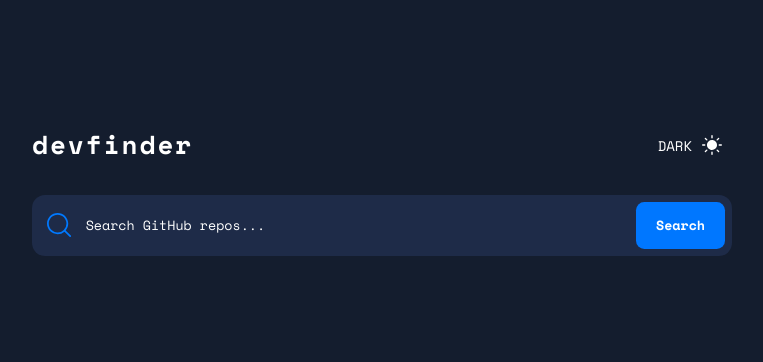
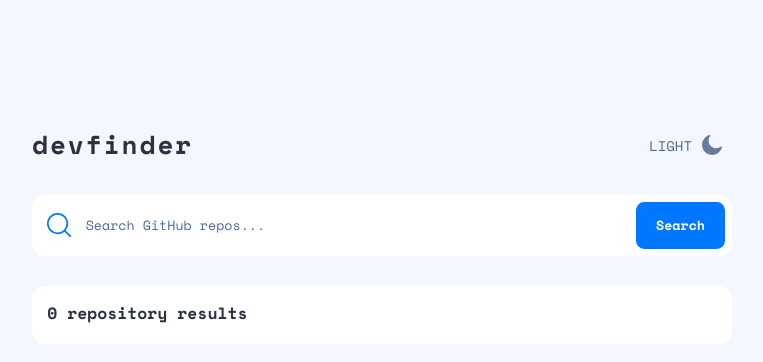
Before and after one commit to megahoma/github-repository-search, a React (Create React App) app: page / in a window 1280 px wide. Shown: the top 362 px of the page, without its empty margins (258-1021 px from the left). Built offline with nearby package versions, Linux system fonts and the light colour scheme.

Commit message:
added ReposList

```diff
--- a/src/App.tsx
+++ b/src/App.tsx
@@ -10,10 +10,11 @@ import dark from './styles/themes/dark'
 import Notification from './components/Notification'
 import Header from './components/Header'
 import SearchBar from './components/SearchBar'
+import ReposList from './components/ReposList'
 
 const App = (): JSX.Element => {
   const dispatch = useDispatch()
-  const [theme, setTheme] = React.useState<DefaultTheme>(dark)
+  const [theme, setTheme] = React.useState<DefaultTheme>(light)
 
   const toggleTheme = () => {
     setTheme(theme.title === 'light' ? dark : light)
@@ -32,6 +33,7 @@ const App = (): JSX.Element => {
         <Notification />
         <Header toggleTheme={toggleTheme} titleTheme={theme.title} />
         <SearchBar />
+        <ReposList />
       </ThemeProvider>
     </React.Fragment>
   )
--- /dev/null
+++ b/src/components/ReposList/index.tsx
@@ -0,0 +1,32 @@
+import React from 'react'
+import { useSelector } from 'react-redux'
+import { RootState } from '../../types'
+
+import { Item } from './item'
+import { Container, Title } from './styles'
+
+const ReposList = (): JSX.Element => {
+  const repos = useSelector((state: RootState) => state.repos)
+
+  return (
+    <React.Fragment>
+      <Container>
+        <Title>
+          {repos.total_count.toLocaleString('en-IN')} repository results
+        </Title>
+
+        {repos.items.length > 0 ? (
+          <React.Fragment>
+            {repos.items.map((item) => (
+              <Item key={item.full_name} data={item} />
+            ))}
+          </React.Fragment>
+        ) : (
+          <React.Fragment></React.Fragment>
+        )}
+      </Container>
+    </React.Fragment>
+  )
+}
+
+export default ReposList
--- /dev/null
+++ b/src/components/ReposList/item.tsx
@@ -0,0 +1,79 @@
+import React from 'react'
+import { IRepository } from '../../types'
+
+import {
+  ItemContainer,
+  BookIcon,
+  Content,
+  FullName,
+  Link,
+  Description,
+  TopicsContainer,
+  TopicsItem,
+  OtherContainer,
+  LanguageContainer,
+  LanguageIcon,
+  StarContainer,
+  StarIcon,
+} from './styles'
+
+interface Props {
+  data: IRepository
+}
+
+const Item: React.FC<Props> = ({ data }) => {
+  return (
+    <ItemContainer>
+      <BookIcon />
+      <Content>
+        <FullName>
+          <Link>{data.full_name}</Link>
+        </FullName>
+        {data.description !== null ? (
+          <Description>
+            {data.description.substring(0, 100)}
+            {data.description.length > 100 ? '...' : ''}
+          </Description>
+        ) : (
+          <React.Fragment></React.Fragment>
+        )}
+
+        {data.topics.length > 0 ? (
+          <TopicsContainer>
+            {data.topics.map((item, i) => (
+              <TopicsItem key={i}>{item}</TopicsItem>
+            ))}
+          </TopicsContainer>
+        ) : (
+          <React.Fragment></React.Fragment>
+        )}
+
+        <OtherContainer>
+          {data.stargazers_count > 0 ? (
+            <StarContainer>
+              <StarIcon />
+              {data.stargazers_count > 9999
+                ? `${Math.round(data.stargazers_count / 1000)}k`
+                : data.stargazers_count}
+            </StarContainer>
+          ) : (
+            <React.Fragment></React.Fragment>
+          )}
+
+          {data.language !== null ? (
+            <React.Fragment>
+              <LanguageContainer>
+                <LanguageIcon />
+                {data.language}
+              </LanguageContainer>
+            </React.Fragment>
+          ) : (
+            <React.Fragment></React.Fragment>
+          )}
+        </OtherContainer>
+      </Content>
+    </ItemContainer>
+  )
+}
+
+export { Item }
--- /dev/null
+++ b/src/components/ReposList/styles.ts
@@ -0,0 +1,111 @@
+import styled from 'styled-components'
+
+export const Container = styled.div`
+  width: 90%;
+  margin: 30px auto 50px auto;
+  padding: 0.5em;
+  display: flex;
+  justify-content: space-between;
+  flex-wrap: nowrap;
+  flex-direction: column;
+  align-items: flex-start;
+
+  border-radius: 0.938em;
+  background: ${(props) => props.theme.colors.backgroundColorContent};
+  color: ${(props) => props.theme.colors.textHeader};
+
+  @media (min-width: 1024px) {
+    width: 50em;
+  }
+`
+export const Title = styled.h3`
+  width: 100%;
+  padding: 0.5em 0.5em 12px 0.5em;
+`
+
+export const ItemContainer = styled.div`
+  width: 100%;
+  padding: 24px 0;
+  display: flex;
+  border-top: 1px solid #6a737d;
+`
+export const BookIcon = styled.div`
+  width: 24px;
+  height: 24px;
+  min-width: 24px;
+  margin-right: 8px;
+
+  background-image: url(./images/icon-book.svg);
+  background-repeat: no-repeat;
+  background-position: center;
+`
+export const Content = styled.div``
+export const FullName = styled.h3`
+  color: ${(props) => props.theme.colors.text};
+  font-weight: 300;
+`
+export const Link = styled.a`
+  color: ${(props) => props.theme.colors.primary};
+`
+export const Description = styled.p``
+
+export const TopicsContainer = styled.div`
+  display: flex;
+  flex-wrap: wrap;
+  align-items: center;
+
+  margin: 5px 0;
+`
+export const TopicsItem = styled.div`
+  margin: 2px 5px 5px 0;
+  padding: 3px 7px;
+  border-radius: 2em;
+  background-color: ${(props) => props.theme.colors.backgroundColorTopics};
+
+  color: ${(props) => props.theme.colors.textTopics};
+  font-weight: 500;
+
+  cursor: pointer;
+  &:hover {
+    background-color: ${(props) =>
+      props.theme.colors.backgroundColorHoverTopics};
+    color: ${(props) => props.theme.colors.textHoverTopics};
+  }
+`
+
+export const OtherContainer = styled.div`
+  display: flex;
+  flex-wrap: wrap;
+  align-items: center;
+
+  margin: 5px 0;
+`
+export const StarContainer = styled.div`
+  display: flex;
+  flex-wrap: wrap;
+  align-items: center;
+  margin-right: 25px;
+`
+export const StarIcon = styled.div`
+  width: 24px;
+  height: 24px;
+  margin-right: 5px;
+
+  background-image: url(./images/icon-star.svg);
+  background-repeat: no-repeat;
+  background-position: center;
+`
+
+export const LanguageContainer = styled.div`
+  display: flex;
+  flex-wrap: wrap;
+  align-items: center;
+  margin-right: 25px;
+`
+export const LanguageIcon = styled.div`
+  width: 14px;
+  height: 14px;
+  border-radius: 50%;
+  background: #f1e05a;
+  margin-right: 5px;
+`
--- a/src/components/SearchBar/styles.ts
+++ b/src/components/SearchBar/styles.ts
@@ -9,7 +9,7 @@ export const Container = styled.div`
   align-items: center;
 
   border-radius: 0.938em;
-  background: ${(props) => props.theme.colors.backgroundColorSearch};
+  background: ${(props) => props.theme.colors.backgroundColorContent};
 
   @media (min-width: 1024px) {
     width: 50em;
@@ -29,7 +29,7 @@ export const Input = styled.input`
   flex: 1 1 auto;
   margin-left: 0.5em;
   margin-right: 0.5em;
-  background-color: ${(props) => props.theme.colors.backgroundColorSearch};
+  background-color: ${(props) => props.theme.colors.backgroundColorContent};
 
   color: ${(props) => props.theme.colors.text};
 
--- a/src/ducks/actions/ReposAction.ts
+++ b/src/ducks/actions/ReposAction.ts
@@ -22,7 +22,7 @@ const setRepos = (
           full_name: item.full_name,
           description: item.description,
           html_url: item.html_url,
-          topics: item.topics,
+          topics: item.topics === null ? [] : item.topics,
           stargazers_count: item.stargazers_count,
           language: item.language,
           updated_at: item.updated_at,
--- a/src/styles/themes/dark.ts
+++ b/src/styles/themes/dark.ts
@@ -3,11 +3,16 @@ export default {
 
   iconSwitch: './images/icon-sun.svg',
   colors: {
-    backgroundColor: 'hsl(220, 40%, 13%);',
-    backgroundColorSearch: 'hsl(222, 41%, 20%)',
+    backgroundColor: 'hsl(220, 40%, 13%)',
+    backgroundColorContent: 'hsl(222, 41%, 20%)',
     text: 'hsl(0, 0%, 100%)',
     textHeader: 'hsl(0, 0%, 100%)',
-    primary: 'hsl(212, 100%, 50%);',
+    primary: 'hsl(212, 100%, 50%)',
     secondary: 'hsl(0, 0%, 100%)',
+
+    backgroundColorTopics: '#273549',
+    backgroundColorHoverTopics: '#316dca',
+    textTopics: 'hsl(212, 100%, 50%)',
+    textHoverTopics: '#cdd9e5',
   },
 }
--- a/src/styles/themes/light.ts
+++ b/src/styles/themes/light.ts
@@ -3,11 +3,16 @@ export default {
 
   iconSwitch: './images/icon-moon.svg',
   colors: {
-    backgroundColor: 'hsl(228, 100%, 98%);',
-    backgroundColorSearch: 'hsl(0, 0%, 100%)',
+    backgroundColor: 'hsl(228, 100%, 98%)',
+    backgroundColorContent: 'hsl(0, 0%, 100%)',
     text: 'hsl(217, 35%, 45%);',
     textHeader: 'hsl(217, 21%, 21%)',
-    primary: 'hsl(212, 100%, 50%);',
+    primary: 'hsl(212, 100%, 50%)',
     secondary: 'hsl(0, 0%, 100%)',
+
+    backgroundColorTopics: 'hsl(228, 100%, 98%)',
+    backgroundColorHoverTopics: 'hsl(212, 100%, 50%)',
+    textTopics: 'hsl(212, 100%, 50%)',
+    textHoverTopics: 'hsl(0, 0%, 100%)',
   },
 }
--- a/src/types.ts
+++ b/src/types.ts
@@ -19,7 +19,7 @@ export type IRepository = {
   full_name: string
   description: string | null
   html_url: string
-  topics: Array<string> | null
+  topics: Array<string>
   stargazers_count: number
   language: string | null
   updated_at: string
```
Also changed, not shown: src/styles/types.ts (+6 -1 lines), public/images/icon-book.svg (added), public/images/icon-star.svg (added).
